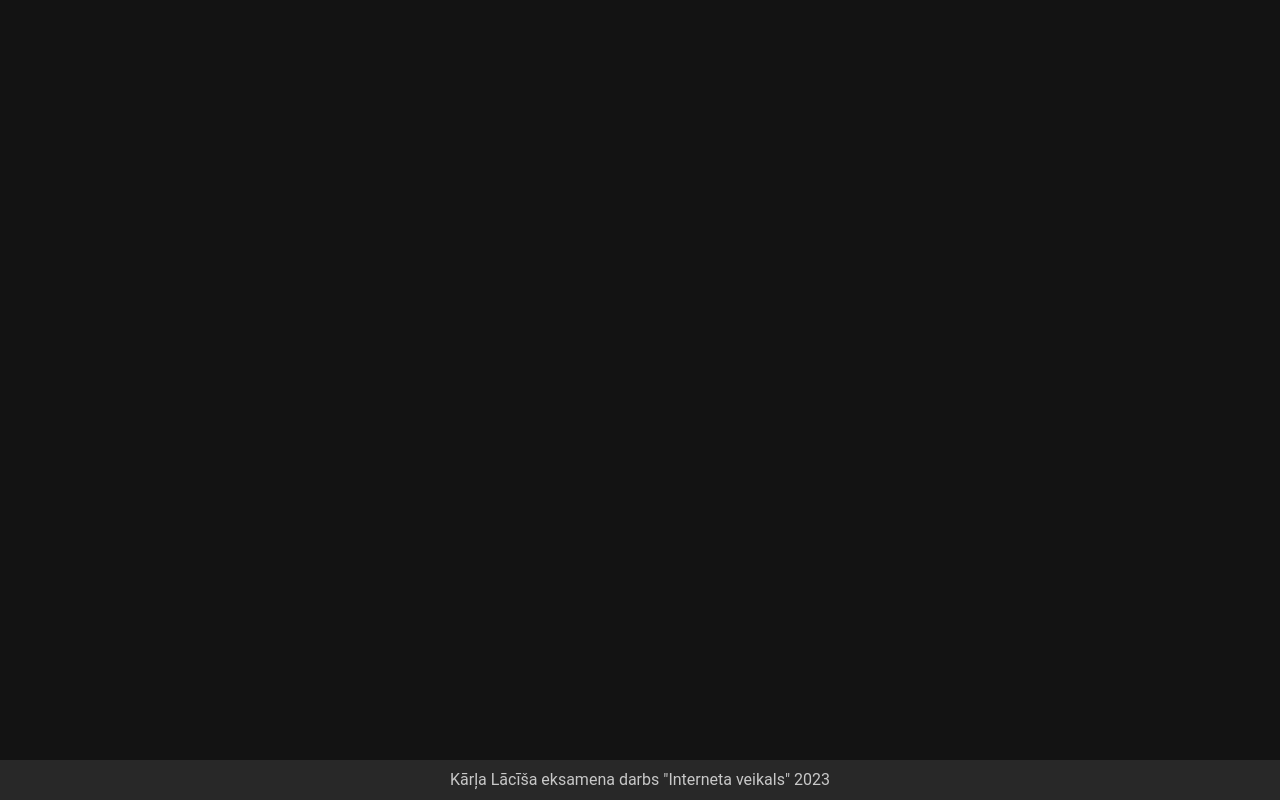
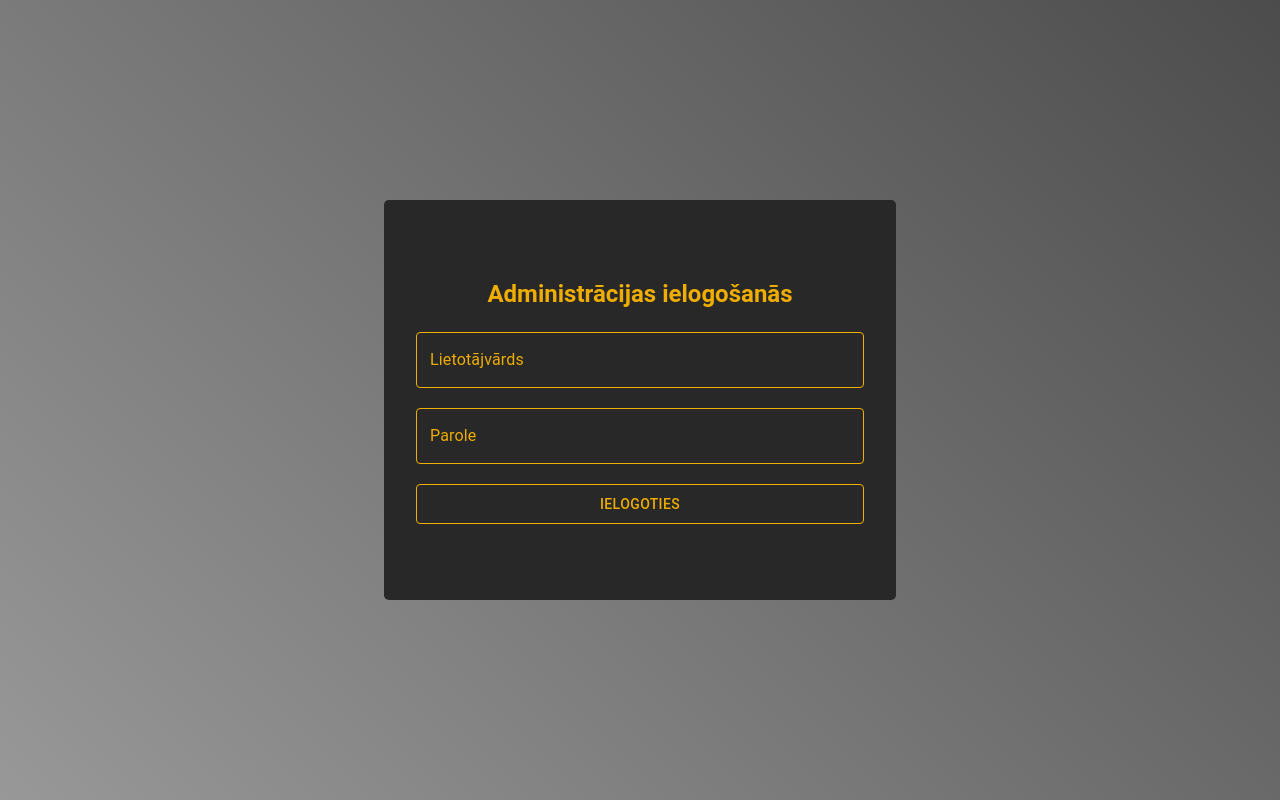
Before and after one commit to sadsewd/Eksamena-darbs, a React (Create React App) app in the folder Sistēma/interneta-veikals/: page /admin in a window 1280 px wide. Built offline with nearby package versions, Linux system fonts and the light colour scheme.

Commit message:
Pievienots admin ielogošanās lapa

```diff
--- a/Sistēma/interneta-veikals/src/App.jsx
+++ b/Sistēma/interneta-veikals/src/App.jsx
@@ -1,19 +1,16 @@
 import { BrowserRouter as Router, Route, Routes } from "react-router-dom";
-import Header from './Components/Header/Header';
-import FooterComp from './Components/Footer/Footer';
 import HomePage from './Components/HomePage';
 import React from 'react';
 import LoginPage from "./Components/Login/LoginPage";
-
+import AdminLogin from "./Components/Admin/Admin login/AdminLogin";
 function App() {
   return (
     <Router>
       <Routes>
-        <Route exact path="/" element={<Header/>}/>
         <Route exact path="/" element={<HomePage />} />
         <Route exact path="/login" element={<LoginPage/>}/>
+        <Route exact path="/admin" element={<AdminLogin/>}/>
       </Routes>
-      <FooterComp />
     </Router>
   );
 }
--- a/Sistēma/interneta-veikals/src/Components/Admin/Admin login/AdminLogin.jsx
+++ b/Sistēma/interneta-veikals/src/Components/Admin/Admin login/AdminLogin.jsx
@@ -0,0 +1,29 @@
+import React from 'react';
+import * as S from './AdminLoginStyle';
+import { useState } from 'react';
+
+const LoginPage = () => {
+
+    const [username, setUsername] = useState("");
+    const handleUsernameInput = (e) => {
+        setUsername(e.target.value);
+    }
+    const [password, setPassword] = useState("");
+    const handlePasswordInput = (e) => {
+        setPassword(e.target.value);
+    }
+
+    return (
+        <>
+        <S.LoginContainer>
+            <S.Form action="">
+                <S.Text>Administrācijas ielogošanās</S.Text>
+                <S.Input type="text" variant="outlined" label='Lietotājvārds' onChange={handleUsernameInput}/>
+                <S.Input type="password" variant="outlined" label='Parole' onChange={handlePasswordInput}/>
+                <S.SButton variant="outlined" type="submit">Ielogoties</S.SButton>
+            </S.Form>
+        </S.LoginContainer>
+        </>
+     );
+}
+export default LoginPage;
--- /dev/null
+++ b/Sistēma/interneta-veikals/src/Components/Admin/Admin login/AdminLoginStyle.js
@@ -0,0 +1,70 @@
+import styled from "styled-components";
+import Button from '@mui/material/Button';
+import { borderRadius, orangeVar } from "../../../GlobalCSSVariables";
+import TextField from '@mui/material/TextField';
+
+export const LoginContainer = styled.div`
+  width:100vw;
+  height: 100vh;
+  display: flex;
+  justify-content: center;
+  align-items: center;
+  background-image: linear-gradient(45deg,#989898,#4c4c4c)
+  `
+
+  export const Form = styled.form`
+    display: flex;
+    background: #282828;
+    ${borderRadius};
+    width: 40%;
+    height: 50%;
+    align-items: center;
+    justify-content: center;
+    flex-direction: column;
+    gap: 20px
+  `;
+
+  //MUI komponentēm ir nepieciešam palielināt specificitāti, to var izdarīt atkārtotojot klasi lietotjot &&{}
+
+  export const SButton = styled(Button)`
+  &&{
+    border-color: ${orangeVar};
+    color: ${orangeVar};
+    width: 35vw;
+    height: 5vh;
+    &:hover{
+      border-color: ${orangeVar};
+    }
+  }
+  `;
+
+  export const Input = styled(TextField)`
+  &&{
+  width: 35vw;
+  & label.Mui-focused {
+    color: ${orangeVar};
+  }
+  & label{
+    color: ${orangeVar};
+  }
+  & .MuiOutlinedInput-root {
+    & fieldset {
+      border-color: ${orangeVar};
+    }
+    &:hover fieldset {
+      border-color: ${orangeVar};
+    }
+    &.Mui-focused fieldset {
+      border-color: ${orangeVar};
+    }
+    & Input{
+      color: ${orangeVar};
+     }
+  }
+}
+`;
+
+export const Text = styled.h2`
+color: ${orangeVar};
+text-align: center;
+`;
--- a/Sistēma/interneta-veikals/src/Components/HomePage.jsx
+++ b/Sistēma/interneta-veikals/src/Components/HomePage.jsx
@@ -1,11 +1,15 @@
 import React from 'react';
+import Header from './Header/Header'
+import Footer from './Footer/Footer'
 
 const HomePage = () => {
     return (
         <>
+        <Header/>
         <div>
             home
         </div>
+        <Footer/>
         </>
      );
 }
```
